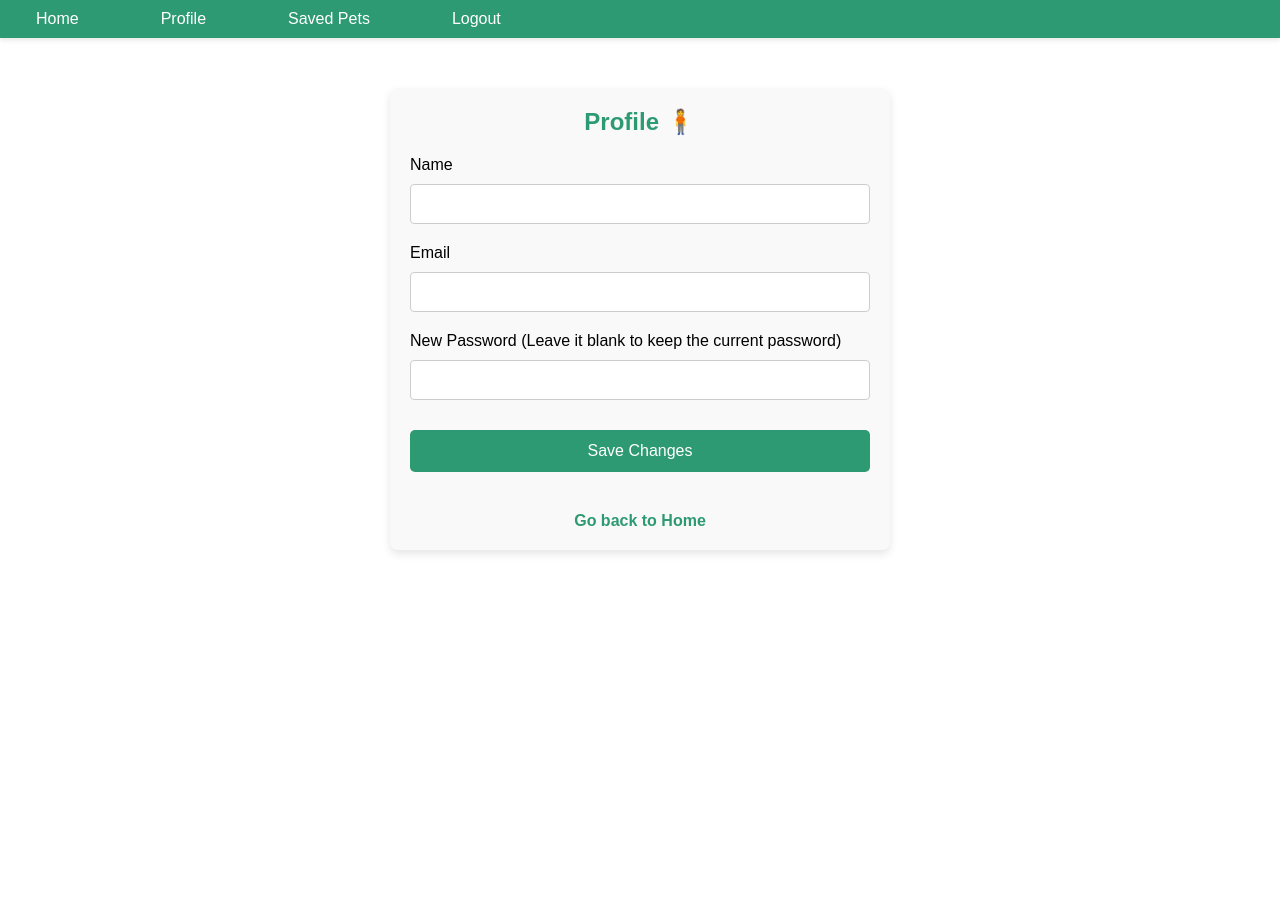
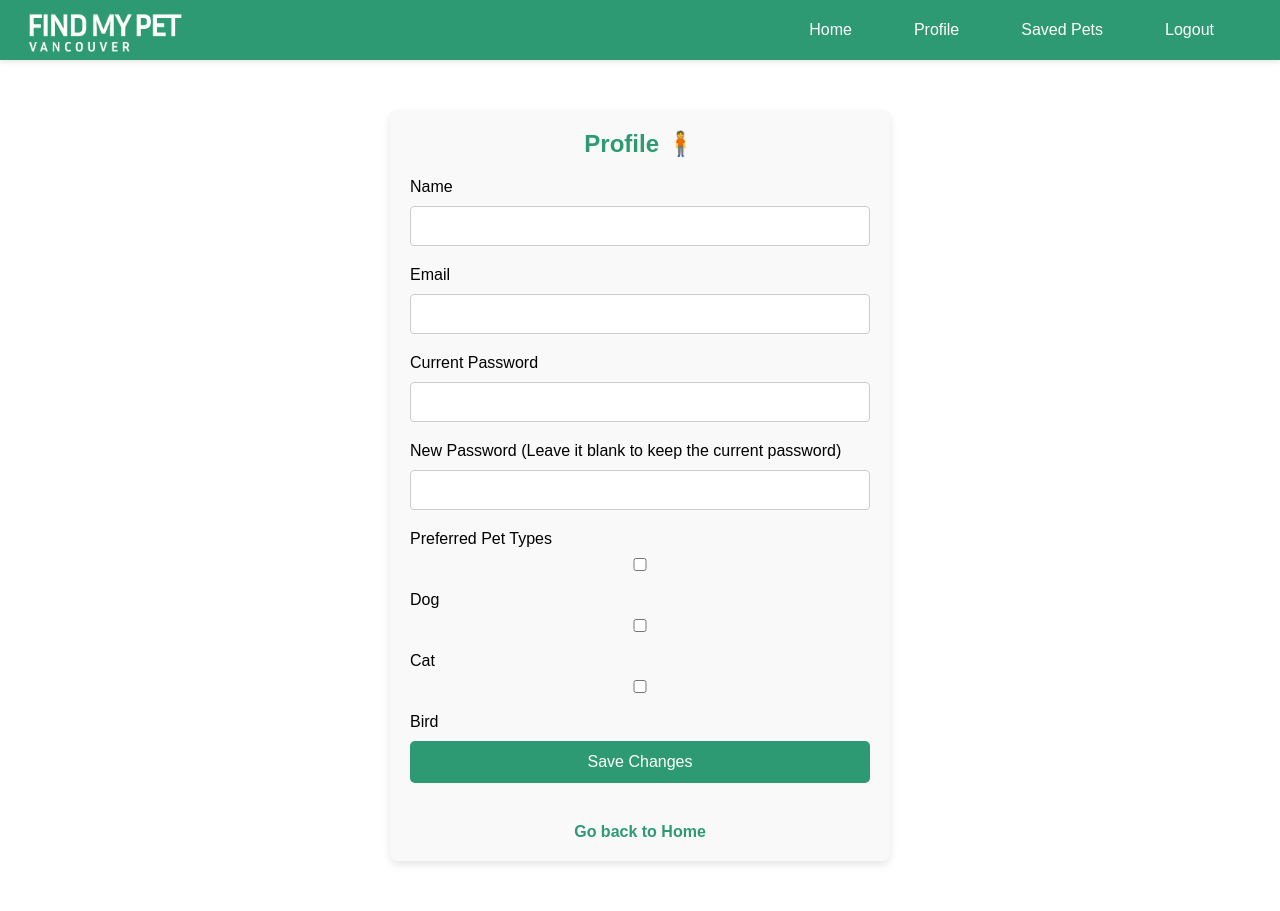
Before and after one commit to nhanvyn/van-shelter, a PHP site: page /profile.php in a window 1280 px wide. Before the commit the page ends 554 px from the top, so only its background shows below. Run offline with PHP 8.4, Linux system fonts and the light colour scheme; the visitor is signed in with stand-in values (Sample User, id 1); data that the repository does not hold is empty.

Commit message:
added profile and personalization

```diff
--- a/components/navbar.php
+++ b/components/navbar.php
@@ -3,6 +3,12 @@
 <link rel="stylesheet" href="css/navbar.css">
 
 <div class="navbar">
+    <!-- Logo on the left -->
+    <div class="logo">
+        <img src="images/logo.png" alt="Logo"> <!-- Replace with your actual logo path -->
+    </div>
+
+    <!-- Navigation Links -->
     <ul>
         <li><a href="index.php">Home</a></li>
 
--- a/css/navbar.css
+++ b/css/navbar.css
@@ -1,22 +1,31 @@
-
 /* Navigation Bar */
 .navbar {
+    display: flex; /* Use flexbox to align items */
+    justify-content: space-between; /* Spread out the logo and nav items */
+    align-items: center; /* Center items vertically */
     background-color: #2e9a73;
-    padding: 10px 20px;
+    padding: 5px 20px; /* Reduced vertical padding to make navbar thinner */
     box-shadow: 0 2px 5px rgba(0, 0, 0, 0.1);
-    margin-bottom: 50px;
+    margin-bottom: 0;
 }
 
+/* Styling for the logo (left side) */
+.navbar .logo img {
+    height: 50px; /* Increase the logo size (adjust as needed) */
+    width: auto;  /* Maintain the aspect ratio */
+}
+
+/* Style for the navigation menu */
 .navbar ul {
     list-style-type: none;
     margin: 0;
     padding: 0;
     display: flex;
-    justify-content: flex-start;
+    justify-content: flex-end; /* Align links to the right */
 }
 
 .navbar li {
-    margin-right: 50px;
+    margin-right: 30px; /* Space out the links */
 }
 
 .navbar a {
--- a/profile.php
+++ b/profile.php
@@ -15,11 +15,16 @@
 $stmt->close();
 
 // Initialize variables for form data
-$new_name = $new_email = $new_password = "";
-$name_err = $email_err = $password_err = "";
+$new_name = $new_email = $new_password = $current_password = "";
+$name_err = $email_err = $password_err = $current_password_err = "";
 
 // Handle form submission
 if ($_SERVER["REQUEST_METHOD"] == "POST") {
+
+    if (isset($_POST['checkBoxes'])) {
+        // Save the selected pet types in session
+        $_SESSION['preferred_pet_types'] = $_POST['checkBoxes'];
+    }
     // Validate and update name
     if (empty(trim($_POST["name"]))) {
         $name_err = "Name is required.";
@@ -34,31 +39,38 @@
         $new_email = trim($_POST["email"]);
     }
 
-    // Change the password (optional)
+    // Validate and check current password for password change
     if (!empty(trim($_POST["password"]))) {
-        $new_password = trim($_POST["password"]);
-        if (strlen($new_password) < 6) {
-            $password_err = "Password must be at least 6 characters.";
+        if (empty(trim($_POST["current_password"]))) {
+            $current_password_err = "Please enter your current password.";
         } else {
-            // Hash the new password
+            $current_password = trim($_POST["current_password"]);
+            if (!password_verify($current_password, $stored_password)) {
+                $current_password_err = "The current password you entered is incorrect.";
+            }
+        }
+        // Change the password (optional)
+        if (empty($current_password_err) && strlen(trim($_POST["password"])) >= 6) {
+            $new_password = trim($_POST["password"]);
             $new_password = password_hash($new_password, PASSWORD_DEFAULT);
         }
     }
 
-    // If there are no errors, update the user details in the database
-    if (empty($name_err) && empty($email_err) && empty($password_err)) {
-        // Prepare the update query
+    // Save user preferences (checkboxes for pet types)
+    if (isset($_POST['pet_types'])) {
+        $_SESSION['preferred_pet_types'] = $_POST['pet_types']; // Save preferences in session
+    }
+
+    // If no errors, update user details in database
+    if (empty($name_err) && empty($email_err) && empty($password_err) && empty($current_password_err)) {
         $sql = "UPDATE users SET name = ?, email = ?, password = ? WHERE id = ?";
         $stmt = $db->prepare($sql);
-
-        // Bind the parameters: Update password only if it's not empty
         if (empty($new_password)) {
-            $stmt->bind_param("sssi", $new_name, $new_email, $stored_password, $user_id); // Use current password if not updating it
+            $stmt->bind_param("sssi", $new_name, $new_email, $stored_password, $user_id);
         } else {
-            $stmt->bind_param("sssi", $new_name, $new_email, $new_password, $user_id); // Update the password with new hashed password
+            $stmt->bind_param("sssi", $new_name, $new_email, $new_password, $user_id);
         }
 
-        // Execute the update query
         if ($stmt->execute()) {
             $_SESSION['user_name'] = $new_name;  // Update session with new name
             $_SESSION['user_email'] = $new_email;  // Update session with new email
@@ -73,16 +85,13 @@
 
 <!DOCTYPE html>
 <html lang="en">
-
 <head>
     <meta charset="UTF-8">
     <meta name="viewport" content="width=device-width, initial-scale=1">
     <title>Profile</title>
     <link rel="stylesheet" href="./css/index.css">
     <link rel="stylesheet" href="./css/profile.css">
-
 </head>
-
 <body>
     <div class="profile-form">
         <h2>Profile 🧍</h2>
@@ -101,11 +110,28 @@
                 <span class="help-block"><?php echo $email_err; ?></span>
             </div>
 
-            <!-- New Password Field  -->
+            <!-- Current Password Field -->
+            <div class="form-group <?php echo (!empty($current_password_err)) ? 'has-error' : ''; ?>">
+                <label for="current_password">Current Password</label>
+                <input type="password" name="current_password" class="form-control" required>
+                <span class="help-block"><?php echo $current_password_err; ?></span>
+            </div>
+
+            <!-- New Password Field -->
             <div class="form-group <?php echo (!empty($password_err)) ? 'has-error' : ''; ?>">
                 <label for="password">New Password (Leave it blank to keep the current password)</label>
                 <input type="password" name="password" class="form-control">
                 <span class="help-block"><?php echo $password_err; ?></span>
+            </div>
+
+            <!-- Pet Type Preferences (Checkboxes) -->
+            <div class="form-group">
+                <label for="pet_types">Preferred Pet Types</label>
+                <div>
+                    <input type="checkbox" name="pet_types[]" value="Dog" <?php echo (in_array('Dog', $_SESSION['preferred_pet_types'] ?? [])) ? 'checked' : ''; ?>> Dog
+                    <input type="checkbox" name="pet_types[]" value="Cat" <?php echo (in_array('Cat', $_SESSION['preferred_pet_types'] ?? [])) ? 'checked' : ''; ?>> Cat
+                    <input type="checkbox" name="pet_types[]" value="Bird" <?php echo (in_array('Bird', $_SESSION['preferred_pet_types'] ?? [])) ? 'checked' : ''; ?>> Bird
+                </div>
             </div>
 
             <!-- Submit Button -->
@@ -117,5 +143,4 @@
         </form>
     </div>
 </body>
-
 </html>
--- a/register.php
+++ b/register.php
@@ -1,4 +1,7 @@
 <?php
+error_reporting(E_ALL);
+ini_set('display_errors', 1);
+
 session_start();
 
 require('db.php');
--- a/save_bookmark.php
+++ b/save_bookmark.php
@@ -1,6 +1,7 @@
 <?php
-require 'db.php';
+
 session_start();
+require ('db.php');
 
 if (!isset($_SESSION['user_id'])) {
     echo json_encode(['success' => false, 'message' => 'User not logged in']);
```
Also changed, not shown: css/index.css (+58 -2 lines), helpers.php (+22 -1 lines), index.php (+24 -59 lines), index_view.php (+21 -5 lines), login.php (+7 -0 lines), images/logo.png (added), images/paw.png (added).
